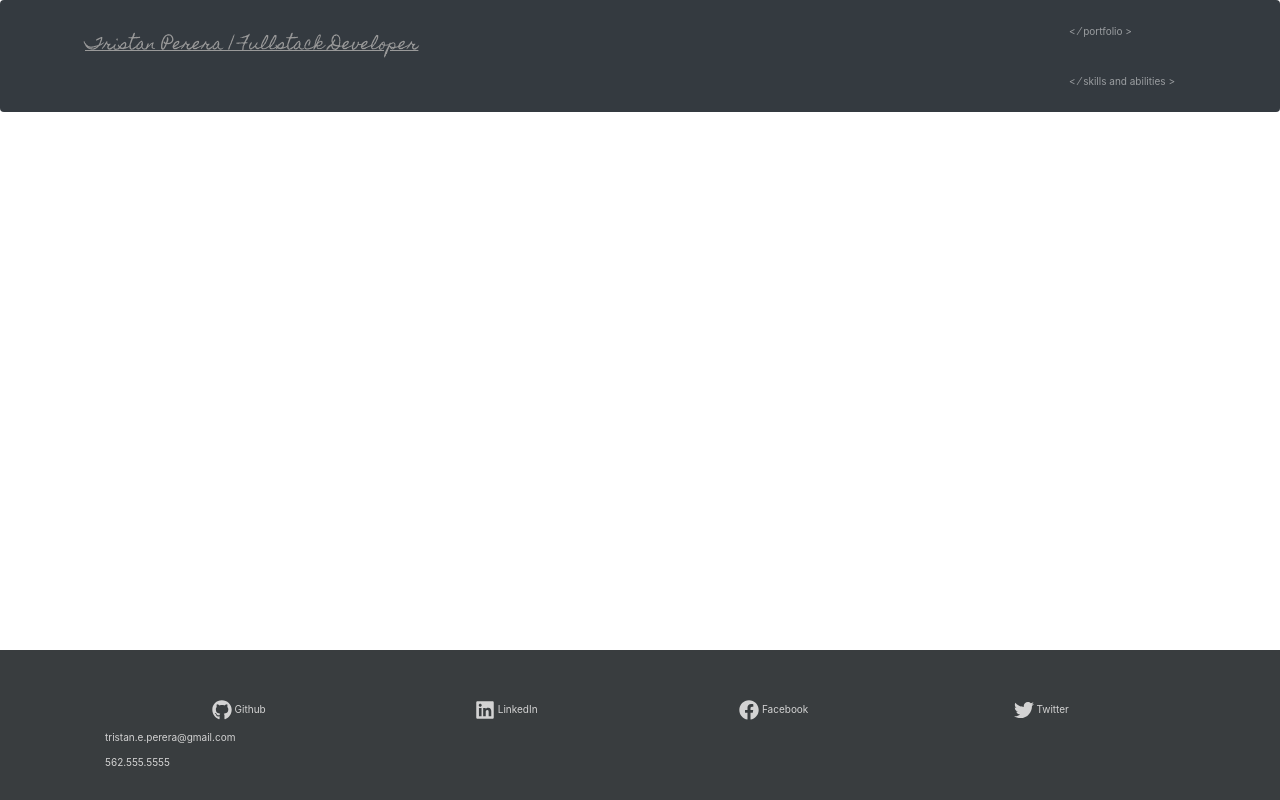
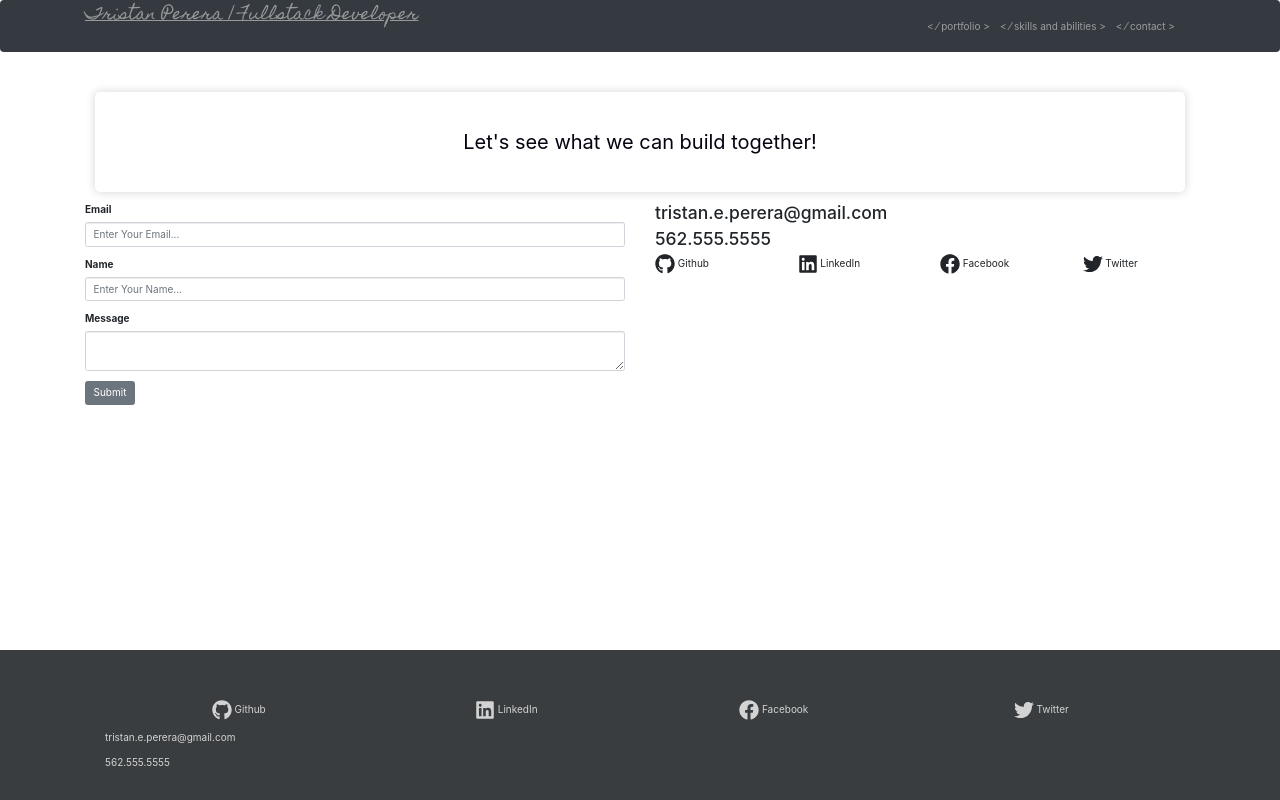
Before and after one commit to trizmo/profile-react, a React (Create React App) app: page /contact in a window 1280 px wide. Built offline with nearby package versions, Linux system fonts and the light colour scheme.

Commit message:
basic contact form structure complete

```diff
--- /dev/null
+++ b/src/components/Contact.js
@@ -0,0 +1,42 @@
+import React, { Component } from 'react';
+import { Row, Col } from 'reactstrap';
+
+import ContactForm from './ContactForm'
+import ContactInfo from './ContactInfo'
+
+export default class Contact extends Component {
+  render() {
+    return (
+      <div>
+
+        <div style={styles.mainText} className="text-center">
+          Let's see what we can build together!
+        </div>
+
+        <Row>
+          <Col>
+            <ContactForm />
+          </Col>
+          <Col>
+            <ContactInfo />
+          </Col>
+        </Row>
+
+
+
+      </div>
+    )
+  }
+}
+
+const styles = {
+  mainText: {
+    color: "#04030F",
+    padding: 35,
+    fontSize: "2em",
+    backgroundColor: "#fff",
+    borderRadius: 5,
+    boxShadow: "0px 0px 10px lightgrey",
+    margin: 10
+  }
+}
--- /dev/null
+++ b/src/components/ContactForm.js
@@ -0,0 +1,26 @@
+import React from 'react';
+import { Form, FormGroup, Label, Input, Button, Row, Col } from 'reactstrap';
+
+export default function ContactForm() {
+  return (
+    <Form>
+      <FormGroup>
+        <Label for="contactEmail">Email</Label>
+        <Input type="email" name="email" id="contactEmail" placeholder="Enter Your Email..."/>
+      </FormGroup>
+
+      <FormGroup>
+        <Label for="contactName">Name</Label>
+        <Input type="text" name="name" id="contactName" placeholder="Enter Your Name..."/>
+      </FormGroup>
+
+      <FormGroup>
+        <Label for="contactMessage">Message</Label>
+        <Input type="textarea" name="message" id="contactMessage" />
+      </FormGroup>
+
+      <Button>Submit</Button>
+    </Form>
+
+  )
+}
--- /dev/null
+++ b/src/components/ContactInfo.js
@@ -0,0 +1,33 @@
+import React from 'react';
+import { Row, Col } from 'reactstrap';
+import { FaGithub, FaLinkedin, FaFacebook, FaTwitter } from 'react-icons/fa';
+
+
+export default function ContactInfo() {
+  return (
+    <div>
+      <div>
+        <h3>tristan.e.perera@gmail.com</h3>
+      </div>
+
+      <div>
+      <h3>562.555.5555</h3>
+      </div>
+
+        <Row>
+          <Col>
+          <FaGithub style={{fontSize: "2em"}} /> Github
+          </Col>
+          <Col>
+          <FaLinkedin style={{fontSize: "2em"}} /> LinkedIn
+          </Col>
+          <Col>
+          <FaFacebook style={{fontSize: "2em"}} /> Facebook
+          </Col>
+          <Col>
+          <FaTwitter style={{fontSize: "2em"}} /> Twitter
+          </Col>
+        </Row>
+    </div>
+  )
+}
--- a/src/components/MainContainer.js
+++ b/src/components/MainContainer.js
@@ -6,6 +6,7 @@ import { BrowserRouter as Router, Route, Switch } from 'react-router-dom';
 import AboutMe from './AboutMe';
 import Portfolio from './Portfolio'
 import Skills from './Skillz'
+import Contact from './Contact'
 
 export default class MainContainer extends Component {
   render() {
@@ -16,6 +17,7 @@ export default class MainContainer extends Component {
             <Route exact path="/" component={AboutMe} />
             <Route path="/portfolio" component={Portfolio} />
             <Route path="/skills" component={Skills} />
+            <Route path="/contact" component={Contact} />
           </Switch>
         </Router>
 
--- a/src/components/NavBar.js
+++ b/src/components/NavBar.js
@@ -24,7 +24,7 @@ export default class NavBar extends Component {
   render() {
     return (
       <div>
-        <Navbar color="dark" dark expand="sm" className="mb-5">
+        <Navbar color="dark" dark expand="sm" className="mb-5" style={styles.navi}>
           <Container>
             <NavbarBrand href="/" style={styles.mainHead}> Tristan Perera | Fullstack Developer </NavbarBrand>
             <NavbarToggler onClick={this.toggle} />
@@ -32,8 +32,13 @@ export default class NavBar extends Component {
 
               <Nav navbar className="ml-auto">
                 <NavItem>
-                  <NavLink href="/portfolio/"> &lt; &frasl; portfolio &gt; </NavLink>
-                  <NavLink href="/skills/"> &lt; &frasl; skills and abilities &gt; </NavLink>
+                  <NavLink href="/portfolio/"> &lt; &frasl; portfolio &gt;</NavLink>
+                </NavItem>
+                <NavItem>
+                  <NavLink href="/skills/"> &lt; &frasl; skills and abilities &gt;</NavLink>
+                </NavItem>
+                <NavItem>
+                  <NavLink href="/contact/"> &lt; &frasl; contact &gt; </NavLink>
                 </NavItem>
               </Nav>
 
@@ -46,6 +51,9 @@ export default class NavBar extends Component {
 }
 
 const styles = {
+  navi: {
+    padding: 0
+  },
   mainHead: {
     fontFamily: "HomeMade Apple",
     textDecoration: "underline",
--- a/src/components/Portfolio.js
+++ b/src/components/Portfolio.js
@@ -67,6 +67,6 @@ const styles = {
     backgroundColor: "#fff",
     borderRadius: 5,
     boxShadow: "0px 0px 10px lightgrey",
-
+    margin: 10
   }
 }
--- a/src/components/Skillz.js
+++ b/src/components/Skillz.js
@@ -72,5 +72,6 @@ const styles = {
     backgroundColor: "#fff",
     borderRadius: 5,
     boxShadow: "0px 0px 10px lightgrey",
+    margin: 10
   }
 }
```
